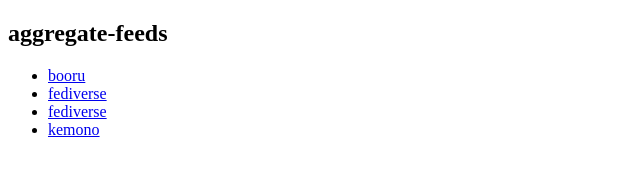
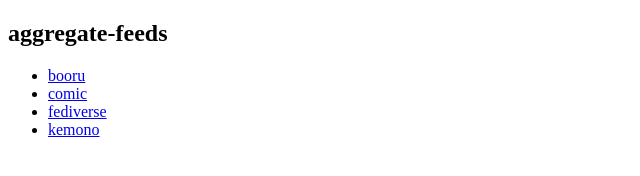
Before and after one commit to noreyb/aggregate-feeds, a plain HTML site: page output/index.html in a window 1280 px wide. Shown: the full height of the page, 0-640 px from the left. Drawn offline with Linux system fonts and the light colour scheme.

Commit message:
Update index.html

```diff
--- a/output/index.html
+++ b/output/index.html
@@ -12,7 +12,7 @@
         </header>
         <ul>
             <li><a href="booru.xml">booru</a></li>
-            <li><a href="comic.xml">fediverse</a></li>
+            <li><a href="comic.xml">comic</a></li>
             <li><a href="fediverse.xml">fediverse</a></li>
             <li><a href="kemono.xml">kemono</a></li>
         </ul>
```
